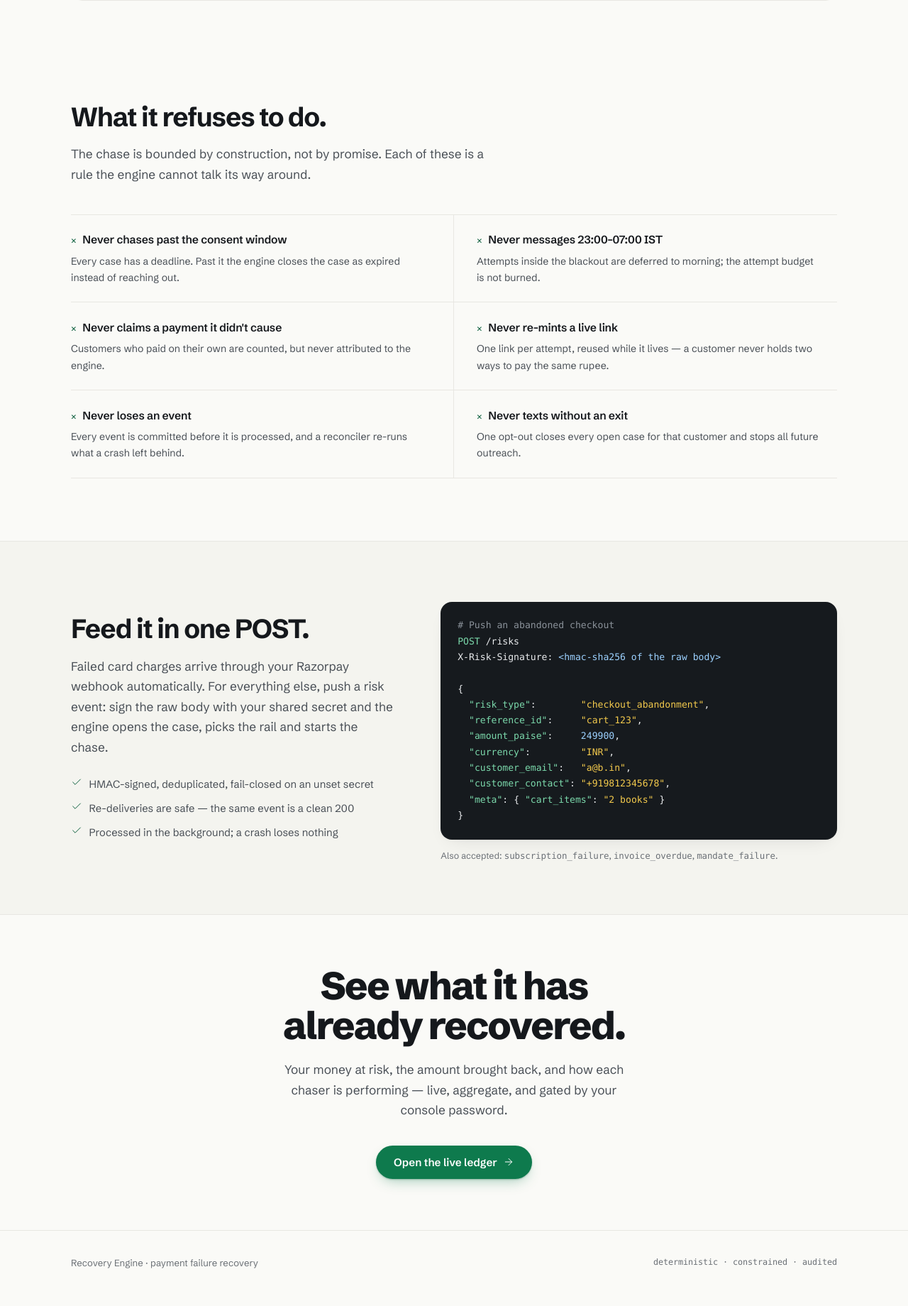
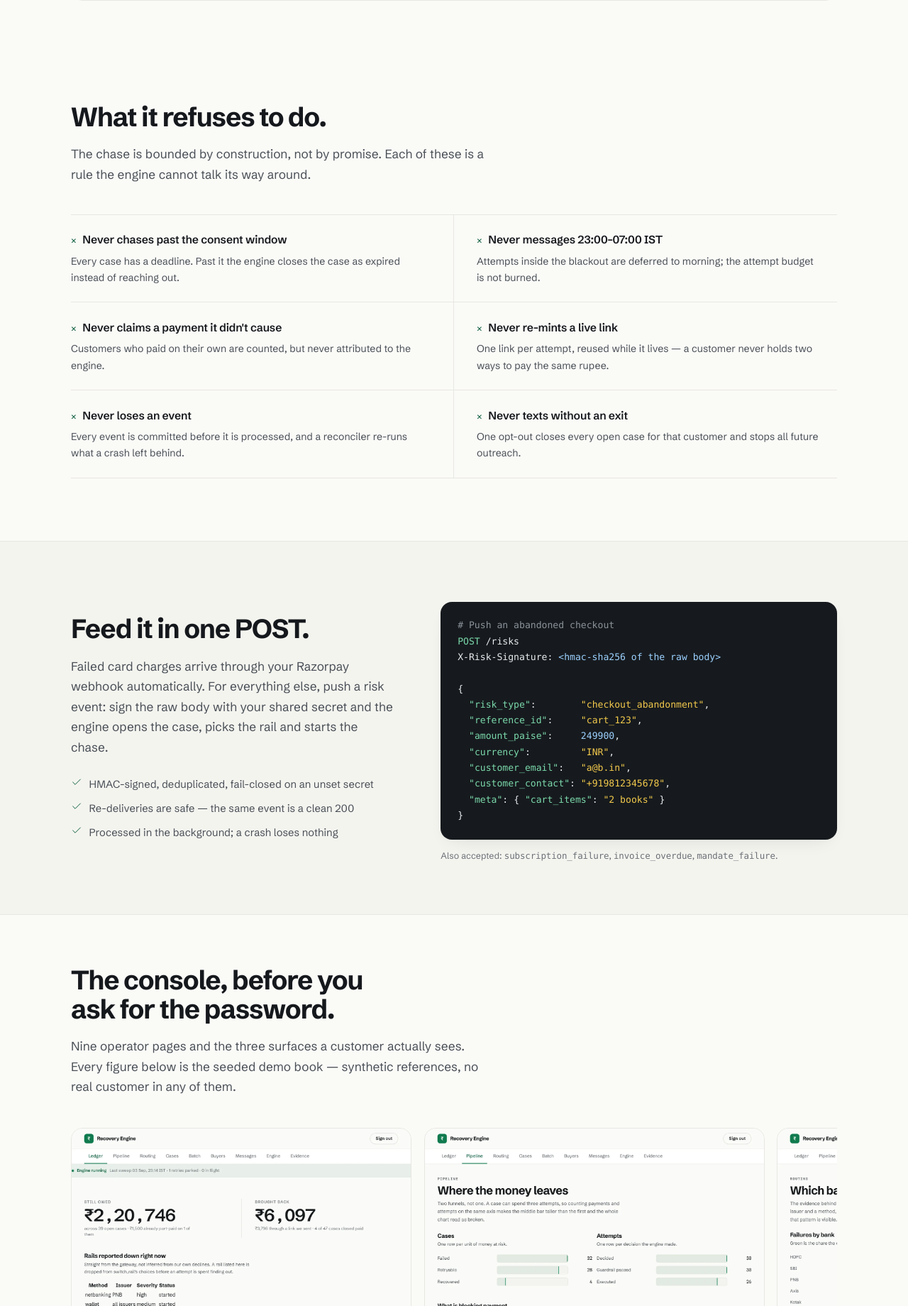
Before and after one commit to jitheender-ops/payment-recovery-engine, a FastAPI app: page /console in a window 1280 px wide. Shown: the part 3880-5720 px from the top of the page at 71% size. Before the commit the page ends 5667 px from the top, so only its background shows below. Run offline with FastAPI, Linux system fonts and the light colour scheme; parts of the project's set-up code (start-up, migrations or seed data) failed here and were passed over; some web fonts are replaced.

Commit message:
Wire the console tour, reach the story page, and true up the docs
The last release shipped twelve console screenshots into
src/merchant/static/tour/ and 205 lines of /foundation, and left both
half-connected:

- Nothing referenced the screenshots and no route served them (this app has
  no static mount), so 656KB sat dead in the tree. They are now the landing's
  console tour — a scroll-snap strip, native scrolling rather than a carousel
  — served from a route that checks the name against the directory listing
  taken at import. Twelve captions, one per operator page plus the three
  surfaces a customer sees.
- `/` redirects to /foundation, but nothing linked there: a visitor landing
  on /console or /model could not reach the front door by clicking. Both nav
  bars and the landing footer link it now. The landing nav lost two in-page
  anchors to keep the row on one line.
- The landing said ₹11.70L where /foundation and the README said ₹11.71L.
  ₹11,70,505 rounds to 11.71.
- /foundation gained the section the scale tier earned: O(recent) chain
  verification, limits that hold across replicas, the pruned dedup index.

Docs trued up against the tree: migrations 0012-0014 in the README's table,
the Redis tier in the stack, rate_limit.py and audit_checkpoint.py in the
structure, 884 tests across 59 files, and the two Recent Hardening entries
this wave earned. render.yaml and DEPLOY.md no longer claim rate limits are
per-process unconditionally — that is now what happens when REDIS_URL is
unset.

Four new tests: the tour images are both referenced and served, an unknown
name 404s, /foundation is reachable from both public pages, and the headline
rupee figure is one number everywhere.

Co-Authored-By: Claude Opus 5 <noreply@anthropic.com>

```diff
--- a/src/main.py
+++ b/src/main.py
@@ -16,8 +16,8 @@ from hashlib import sha256
 from pathlib import Path
 from typing import Any
 
-from fastapi import Depends, FastAPI, Request, Response
-from fastapi.responses import RedirectResponse
+from fastapi import Depends, FastAPI, HTTPException, Request, Response
+from fastapi.responses import FileResponse, RedirectResponse
 
 from src import scheduler
 from src.auth import require_api_key
@@ -284,6 +284,27 @@ async def og_card() -> Response:
                     headers={"Cache-Control": "public, max-age=3600"})
 
 
+# The console tour: twelve screenshots of the signed-in console, shown on the
+# public landing so a visitor without the password can see what is behind it.
+# Read from disk per request rather than into memory like the two brand assets
+# above — 650KB of resident bytes to save a page-load disk read on a marketing
+# page is the wrong trade. The name is checked against the directory listing
+# taken at import, so the path segment can only ever be one of these files.
+_TOUR_DIR = Path(__file__).parent / "merchant" / "static" / "tour"
+_TOUR_SHOTS: frozenset[str] = frozenset(p.stem for p in _TOUR_DIR.glob("*.webp"))
+
+
+@app.get("/static/tour/{name}.webp", include_in_schema=False)
+async def tour_shot(name: str) -> FileResponse:
+    if name not in _TOUR_SHOTS:
+        raise HTTPException(status_code=404, detail="Not found")
+    return FileResponse(
+        _TOUR_DIR / f"{name}.webp",
+        media_type="image/webp",
+        headers={"Cache-Control": "public, max-age=86400"},
+    )
+
+
 @app.get("/", include_in_schema=False)
 async def root() -> RedirectResponse:
     """Bare domain root — the scroll-told product story, not a JSON blob."""
--- a/src/merchant/templates/landing.html
+++ b/src/merchant/templates/landing.html
@@ -216,6 +216,23 @@
     #listens .rung{grid-template-columns:1fr;gap:.15rem;margin-left:0!important}
     #listens .rungs{gap:.5rem}
   }
+
+  /* ── Console tour ───────────────────────────────────────────────────────
+     The console is behind a password, so the page that sells it can only
+     describe it. Twelve screenshots of the seeded demo book (synthetic
+     references, no customer anywhere in them) let a visitor see the thing
+     before deciding to ask for the password. A scroll-snap strip, not a
+     carousel: native scrolling already does this, on every device, with the
+     keyboard and the trackpad both, and costs no JS. */
+  .tour{display:flex;gap:1.1rem;overflow-x:auto;scroll-snap-type:x mandatory;
+    padding:.3rem .2rem 1.2rem;-webkit-overflow-scrolling:touch}
+  .tour figure{flex:0 0 min(30rem,82vw);scroll-snap-align:start;margin:0}
+  .tour img{width:100%;height:auto;display:block;aspect-ratio:1440/1013;
+    object-fit:cover;object-position:top center;border:1px solid var(--line);
+    border-radius:var(--r);background:var(--well)}
+  .tour figcaption{margin-top:.75rem}
+  .tour figcaption b{display:block;font-size:.95rem}
+  .tour figcaption span{color:var(--ink-3);font-size:.84rem;line-height:1.55}
 </style>
 {% endblock %}
 
@@ -227,11 +244,15 @@
       <span class="brand-name">{{ merchant_name or "Recovery Engine" }}</span>
     </a>
     <div class="nav-links">
-      <a class="nav-link hide-sm" href="#chasers">The leak</a>
+      {# Five links is what fits on one line at 1280px before the row wraps.
+         "The leak" and "When they reply" came out when the tour and the story
+         went in: both are anchors into sections a visitor scrolls past anyway,
+         and the two that replaced them go somewhere this page cannot. #}
       <a class="nav-link hide-sm" href="#how">How it works</a>
-      <a class="nav-link hide-sm" href="#listens">When they reply</a>
+      <a class="nav-link hide-sm" href="#tour">The console</a>
       <a class="nav-link hide-sm" href="#integrate">Integrate</a>
       <a class="nav-link hide-sm" href="/model">The model</a>
+      <a class="nav-link hide-sm" href="/foundation">The story</a>
       <a class="btn btn-primary btn-sm" href="/console/live">{{ icon("lock", 14) }} Open console</a>
     </div>
   </div>
@@ -249,7 +270,7 @@
       <div class="kpi" style="margin-top:1.3rem;max-width:27rem;display:inline-flex" data-stage="2">
         <div>
           <div class="kpi-label">Proven vs. a fixed 3-retry baseline</div>
-          <div class="kpi-value green">₹11.70L <span style="font-size:1rem;font-weight:500;color:var(--ink-3)">extra net revenue / ₹1Cr failed volume</span></div>
+          <div class="kpi-value green">₹11.71L <span style="font-size:1rem;font-weight:500;color:var(--ink-3)">extra net revenue / ₹1Cr failed volume</span></div>
           <div class="kpi-foot">+11.03pp recovery rate · 95% CI [+10.54, +11.52] · n=25,000, paired under common random numbers — not two overlapping error bars. Reproduce: <span class="mono">eval/runner.py</span></div>
         </div>
       </div>
@@ -516,6 +537,45 @@ X-Risk-Signature: <span class="g">&lt;hmac-sha256 of the raw body&gt;</span>
   </div>
 </section>
 
+<section class="section" id="tour">
+  <div class="wrap">
+    <div class="measure" data-reveal>
+      <h2 class="h2">The console, before you ask for the password.</h2>
+      <p class="lede" style="margin-top:1.1rem">
+        Nine operator pages and the three surfaces a customer actually sees.
+        Every figure below is the seeded demo book — synthetic references, no
+        real customer in any of them.
+      </p>
+    </div>
+
+    {% set tour = [
+      ("live", "Ledger", "Still owed and brought back, and the rails the gateway reports down right now."),
+      ("pipeline", "Pipeline", "Every case by stage, and what the next sweep will do with it."),
+      ("routing", "Routing", "Which rail each attempt went out on, and how each one is clearing."),
+      ("cases", "Cases", "One row per unit of revenue at risk — references are yours, never an email or phone."),
+      ("batch", "Batch", "Run a cohort, then read what the money actually did afterwards."),
+      ("accounts", "Buyers", "The B2B side: accounts, their contacts, and the rung each one sits on."),
+      ("messages", "Messages", "Every nudge that left, in the language it left in."),
+      ("ops", "Engine", "The heartbeat: sweeps, timings, and what the last tick touched."),
+      ("evidence", "Evidence", "The hash-chained audit trail, verifiable without trusting the app."),
+      ("recover", "The recovery page", "What the customer opens — one amount, one button, one opt-out."),
+      ("statement", "The statement", "One consolidated statement per buyer per rung, not four separate messages."),
+      ("voice", "The voice leg", "The call, grounded in case facts, abstaining when it does not know."),
+    ] %}
+    <div class="tour" style="margin-top:2.4rem" tabindex="0" role="group"
+         aria-label="Screenshots of the console, scrollable">
+      {% for shot, title, blurb in tour %}
+      <figure>
+        <img src="/static/tour/{{ shot }}.webp" width="1440" height="1013"
+             loading="lazy" decoding="async"
+             alt="The {{ title }} page of the recovery console.">
+        <figcaption><b>{{ title }}</b><span>{{ blurb }}</span></figcaption>
+      </figure>
+      {% endfor %}
+    </div>
+  </div>
+</section>
+
 <section class="section">
   <div class="wrap" style="text-align:center">
     <h2 class="display" style="font-size:clamp(2.2rem,4.6vw,3.4rem)" data-reveal>See what it has<br>already recovered.</h2>
@@ -532,7 +592,10 @@ X-Risk-Signature: <span class="g">&lt;hmac-sha256 of the raw body&gt;</span>
 <footer>
   <div class="wrap" style="display:flex;justify-content:space-between;gap:1rem;flex-wrap:wrap">
     <span>{{ merchant_name or "Recovery Engine" }} · payment failure recovery</span>
-    <span class="mono" style="font-size:.74rem">deterministic · constrained · audited</span>
+    <span class="mono" style="font-size:.74rem">
+      <a href="/foundation">The story</a> · <a href="/model">The model</a> ·
+      deterministic · constrained · audited
+    </span>
   </div>
 </footer>
 {% endblock %}
--- a/src/merchant/templates/model.html
+++ b/src/merchant/templates/model.html
@@ -239,6 +239,7 @@
     </a>
     <div class="nav-links">
       <a class="nav-link hide-sm" href="/console">The product</a>
+      <a class="nav-link hide-sm" href="/foundation">The story</a>
       <a class="nav-link hide-sm" href="#taxonomy">The taxonomy</a>
       <a class="nav-link hide-sm" href="#mech">The mechanism</a>
       {% if results %}<a class="nav-link hide-sm" href="#results">What it measures</a>{% endif %}
```
Also changed, not shown: docs/DEPLOY.md (+10 -3 lines), docs/PROJECT_OVERVIEW.md (+8 -4 lines), render.yaml (+7 -3 lines), src/merchant/templates/foundation.html (+22 -0 lines), tests/test_frontend_hardening.py (+54 -0 lines), README.md.
